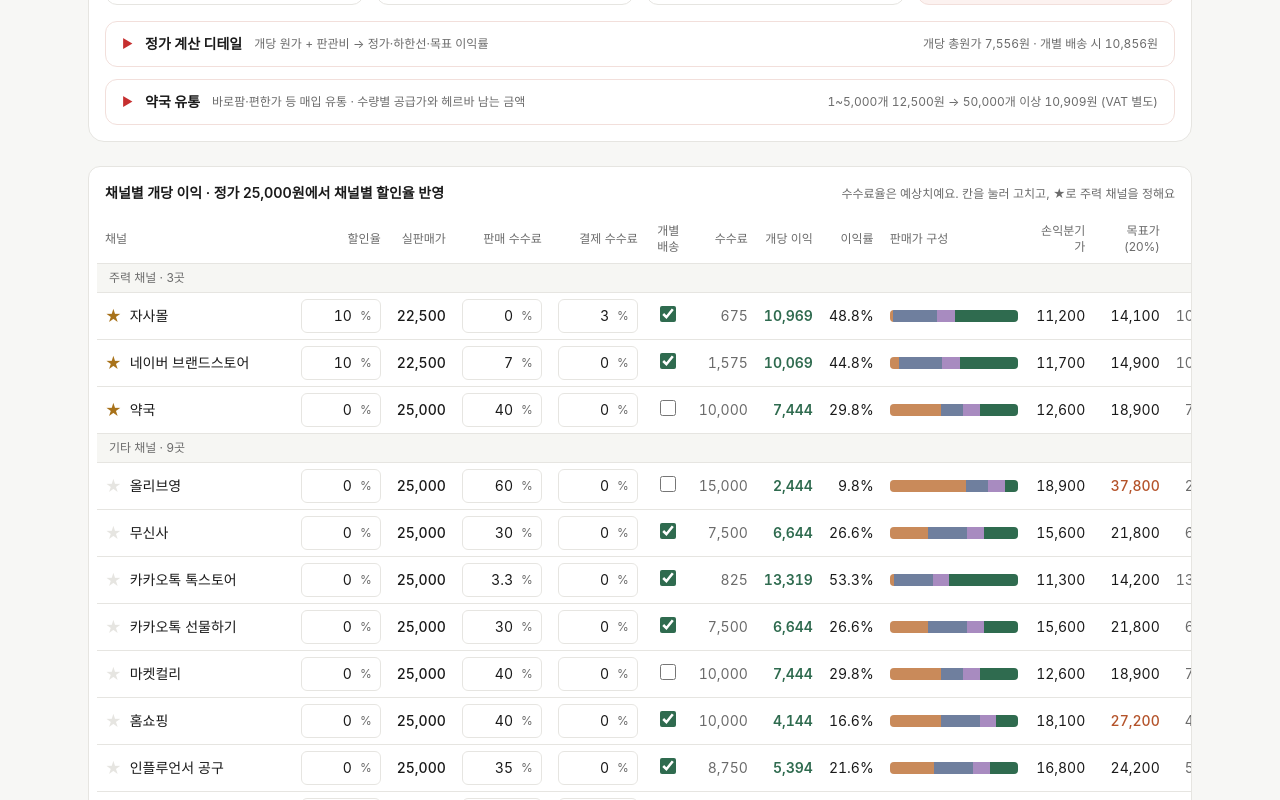
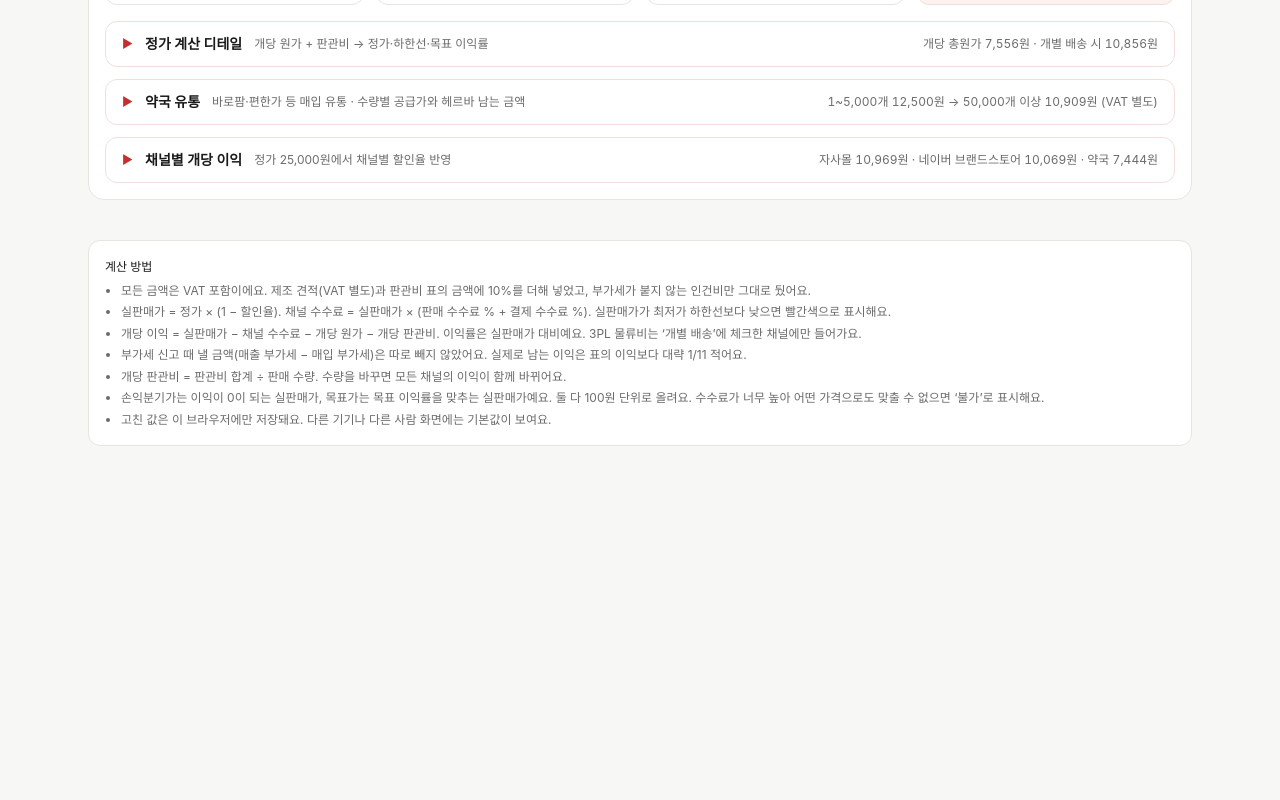
Before and after one commit to tinaa-ai/herba-admin, a Next.js app: page /unit-price in a window 1280 px wide. Shown: the part 360-1160 px from the top of the page. After the commit the page ends 838 px from the top, so only its background shows below. Built offline with nearby package versions, Linux system fonts and the light colour scheme.

Commit message:
제품단가금액: 채널별 개당 이익 표도 접는 패널로
- 채널 표를 '채널별 개당 이익' 패널로 옮겨 약국 유통 아래에 둠
- 접혔을 때는 주력 채널의 개당 이익만 한 줄로 보여줌

Co-Authored-By: Claude Opus 5.5 <noreply@anthropic.com>

```diff
--- a/src/app/unit-price/PriceSummary.tsx
+++ b/src/app/unit-price/PriceSummary.tsx
@@ -40,6 +40,9 @@ export function PriceSummary({
   sgaPerUnit,
   detail,
   detailSummary,
+  channelTable,
+  channelSubtitle,
+  channelSummary,
 }: {
   state: SimState;
   setState: React.Dispatch<React.SetStateAction<SimState>>;
@@ -48,6 +51,11 @@ export function PriceSummary({
   /** 펼치면 보이는 정가 계산 디테일 (원가·판관비·가격 설정) */
   detail: React.ReactNode;
   detailSummary: React.ReactNode;
+  /** 펼치면 보이는 채널별 개당 이익 표 */
+  channelTable: React.ReactNode;
+  channelSubtitle: string;
+  /** 접혔을 때 보이는 주력 채널 개당 이익 */
+  channelSummary: React.ReactNode;
 }) {
   const { price, everydayDiscount, floorDiscount, pharmacyTiers } = state;
   const everydayPrice = price * (1 - everydayDiscount / 100);
@@ -256,6 +264,9 @@ export function PriceSummary({
             디테일의 판매 수량 기준이에요.
           </p>
         </Fold>
+        <Fold id="channel-table" title="채널별 개당 이익" subtitle={channelSubtitle} summary={channelSummary}>
+          {channelTable}
+        </Fold>
       </div>
     </section>
   );
--- a/src/app/unit-price/UnitPriceSimulator.tsx
+++ b/src/app/unit-price/UnitPriceSimulator.tsx
@@ -410,14 +410,15 @@ export function UnitPriceSimulator() {
             </div>
           </div>
         }
-      />
-
-      <section className="rounded-xl border border-line bg-surface">
-        <div className="flex flex-wrap items-baseline justify-between gap-2 px-4 pt-4">
-          <h2 className="text-sm font-semibold">채널별 개당 이익 · 정가 {won(price)}원에서 채널별 할인율 반영</h2>
-          <span className="text-xs text-muted">수수료율은 예상치예요. 칸을 눌러 고치고, ★로 주력 채널을 정해요</span>
-        </div>
-        <div className="overflow-x-auto px-2 pb-2 pt-3">
+        channelSubtitle={`정가 ${won(price)}원에서 채널별 할인율 반영`}
+        channelSummary={results
+          .filter((r) => r.channel.main)
+          .map((r) => `${r.channel.name} ${won(r.profit)}원`)
+          .join(" · ")}
+        channelTable={
+          <>
+            <p className="px-1 text-xs text-muted">수수료율은 예상치예요. 칸을 눌러 고치고, ★로 주력 채널을 정해요</p>
+            <div className="overflow-x-auto pt-2">
               <table className="w-full min-w-[1200px] text-sm">
                 <thead>
                   <tr className="border-b border-line text-left text-xs text-muted">
@@ -582,10 +583,13 @@ export function UnitPriceSimulator() {
                 + 채널 추가
               </button>
               <span>
-            목표가가 <span className="font-medium text-warn">주황색</span>이면 지금 실판매가로는 목표 이익률에 못 미쳐요
+                목표가가 <span className="font-medium text-warn">주황색</span>이면 지금 실판매가로는 목표 이익률에 못
+                미쳐요
               </span>
             </div>
-      </section>
+          </>
+        }
+      />
     </div>
   );
 }
```
Lines whose indentation alone changed are shown as unchanged.
